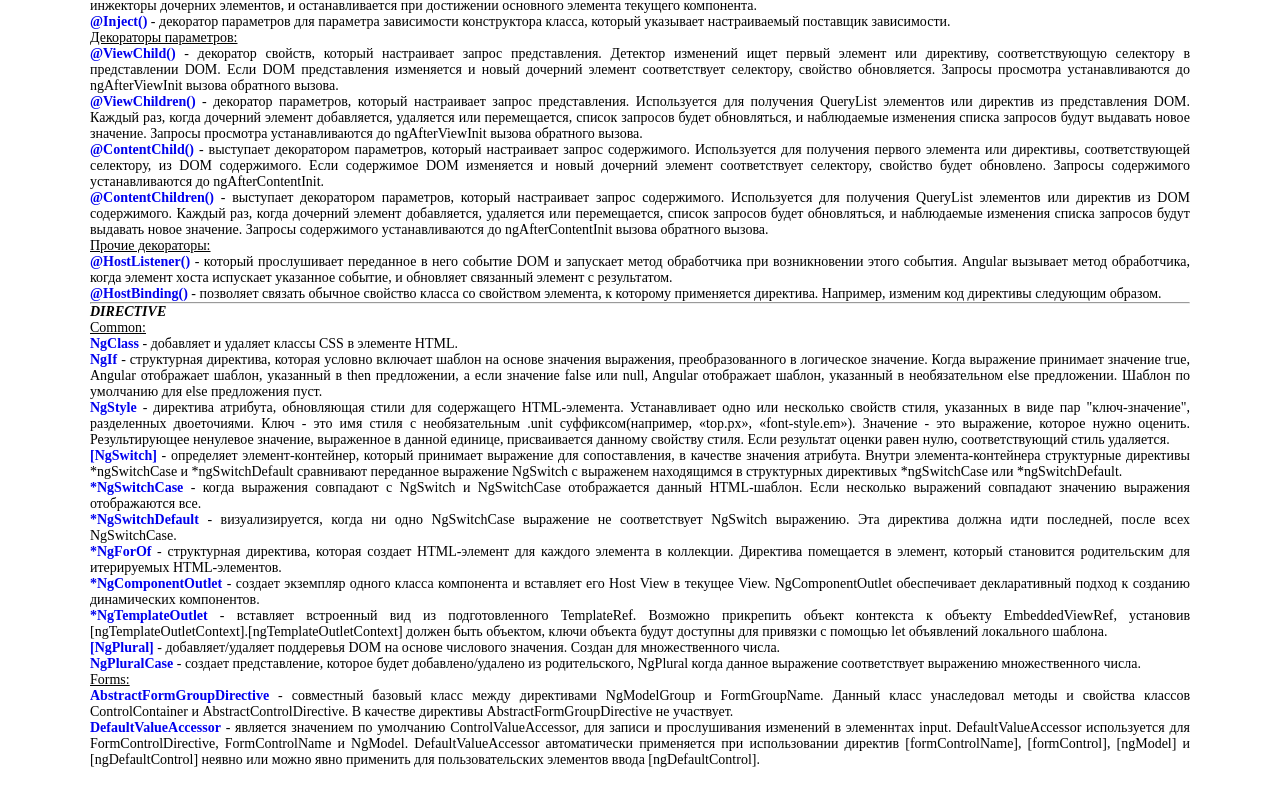
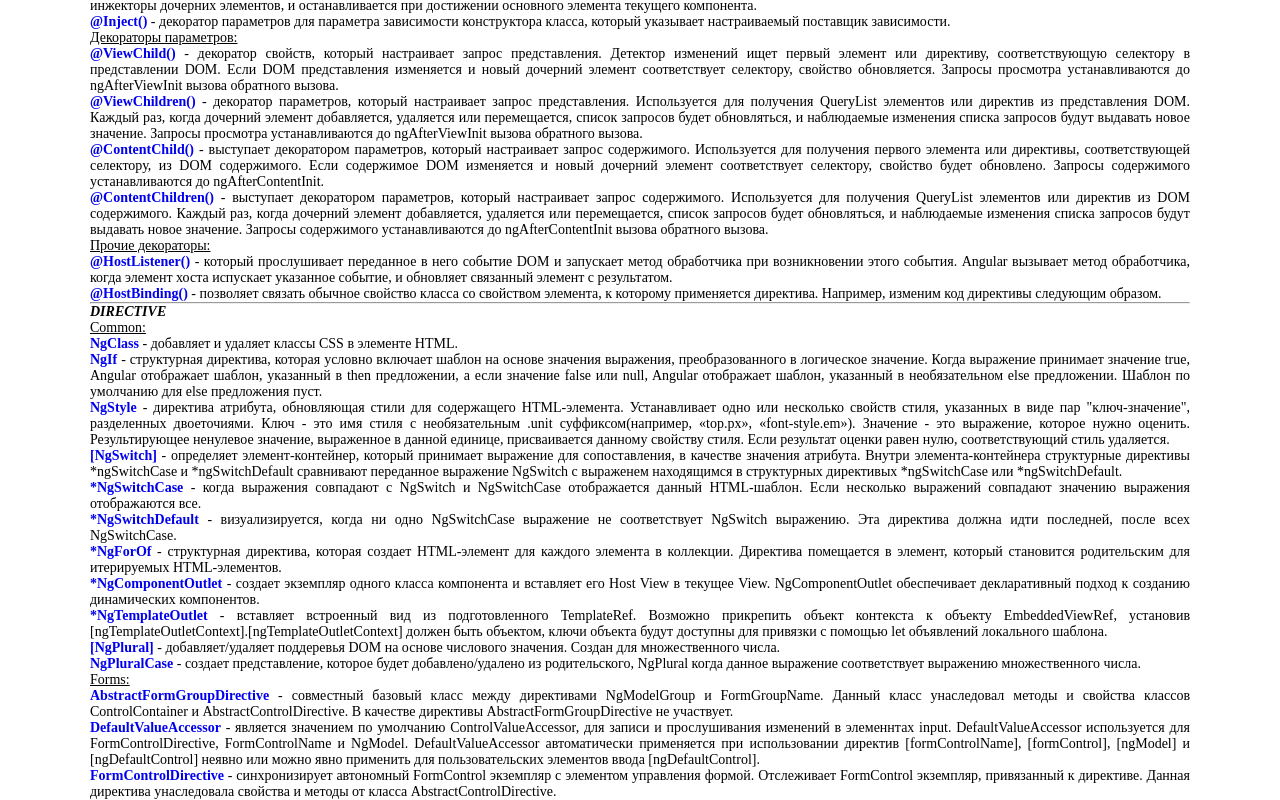
Before and after one commit to ArtemKashirin/API, an Angular app: page / in a window 1280 px wide. Shown: the part 902-1702 px from the top of the page. Before the commit the page ends 1670 px from the top, so only its background shows below. Built offline with nearby package versions, Linux system fonts and the light colour scheme.

Commit message:
DIRECTIVE: FormControlDirective

```diff
--- a/src/app/app.component.html
+++ b/src/app/app.component.html
@@ -54,3 +54,4 @@
 <p><u>Forms:</u></p>
 <app-abstract-form-group-directive></app-abstract-form-group-directive>
 <app-default-value-accessor></app-default-value-accessor>
+<app-form-control-directive></app-form-control-directive>
--- a/src/app/app.module.ts
+++ b/src/app/app.module.ts
@@ -50,6 +50,8 @@
 import { NgPluralComponent } from './directive/ng-plural/ng-plural.component';
 import { AbstractFormGroupDirectiveComponent } from './directive/abstract-form-group-directive/abstract-form-group-directive.component';
 import { DefaultValueAccessorComponent } from './directive/default-value-accessor/default-value-accessor.component';
+import { FormControlDirectiveComponent } from './directive/form-control-directive/form-control-directive.component';
+import {ReactiveFormsModule} from "@angular/forms";
 
 
 @NgModule({
@@ -102,10 +104,12 @@
     NgPluralComponent,
     AbstractFormGroupDirectiveComponent,
     DefaultValueAccessorComponent,
+    FormControlDirectiveComponent,
   ],
   imports: [
     BrowserModule,
-    AppRoutingModule
+    AppRoutingModule,
+    ReactiveFormsModule
   ],
   providers: [],
   bootstrap: [AppComponent]
--- /dev/null
+++ b/src/app/directive/form-control-directive/form-control-directive.component.html
@@ -0,0 +1,8 @@
+<p><b><a [href] = "this.FormControlDirective">FormControlDirective</a></b> - синхронизирует автономный FormControl экземпляр с элементом
+  управления формой. Отслеживает FormControl экземпляр, привязанный к директиве. Данная директива унаследовала свойства и методы от класса
+  AbstractControlDirective.</p>
+
+<!--<div>-->
+<!--  <input type = "text" [formControl]="this.control">-->
+
+<!--</div>-->
--- /dev/null
+++ b/src/app/directive/form-control-directive/form-control-directive.component.ts
@@ -0,0 +1,21 @@
+import {Component, OnInit} from '@angular/core';
+import {FormControl} from "@angular/forms";
+
+@Component({
+  selector: 'app-form-control-directive',
+  templateUrl: './form-control-directive.component.html',
+  styleUrls: ['./form-control-directive.component.scss']
+})
+export class FormControlDirectiveComponent implements OnInit {
+  public FormControlDirective: string = 'https://angular.io/api/forms/FormControlDirective';
+  public control: FormControl = new FormControl('Ivan')
+
+  constructor() {
+  }
+
+  ngOnInit(): void {
+    // console.log(this.control);
+
+  }
+
+}
```
Also changed, not shown: src/app/directive/form-control-directive/form-control-directive.component.scss (added).
